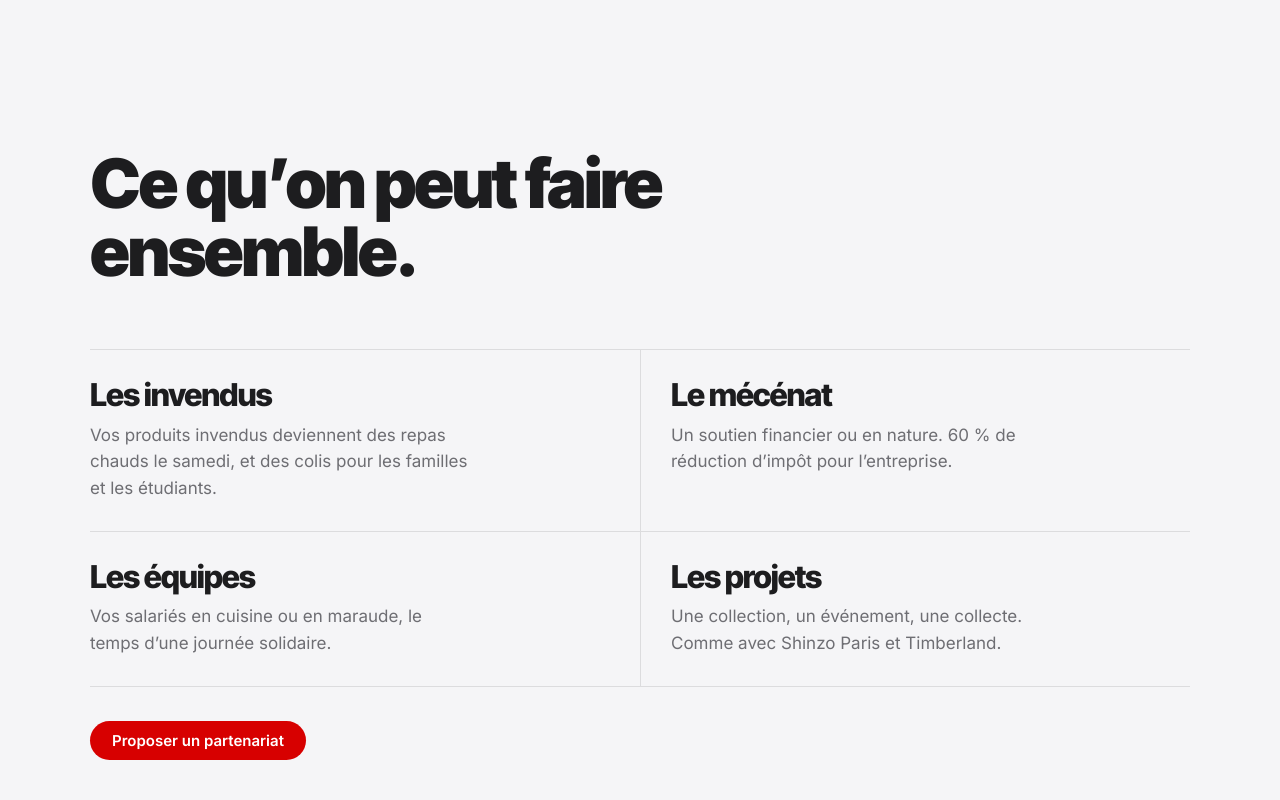
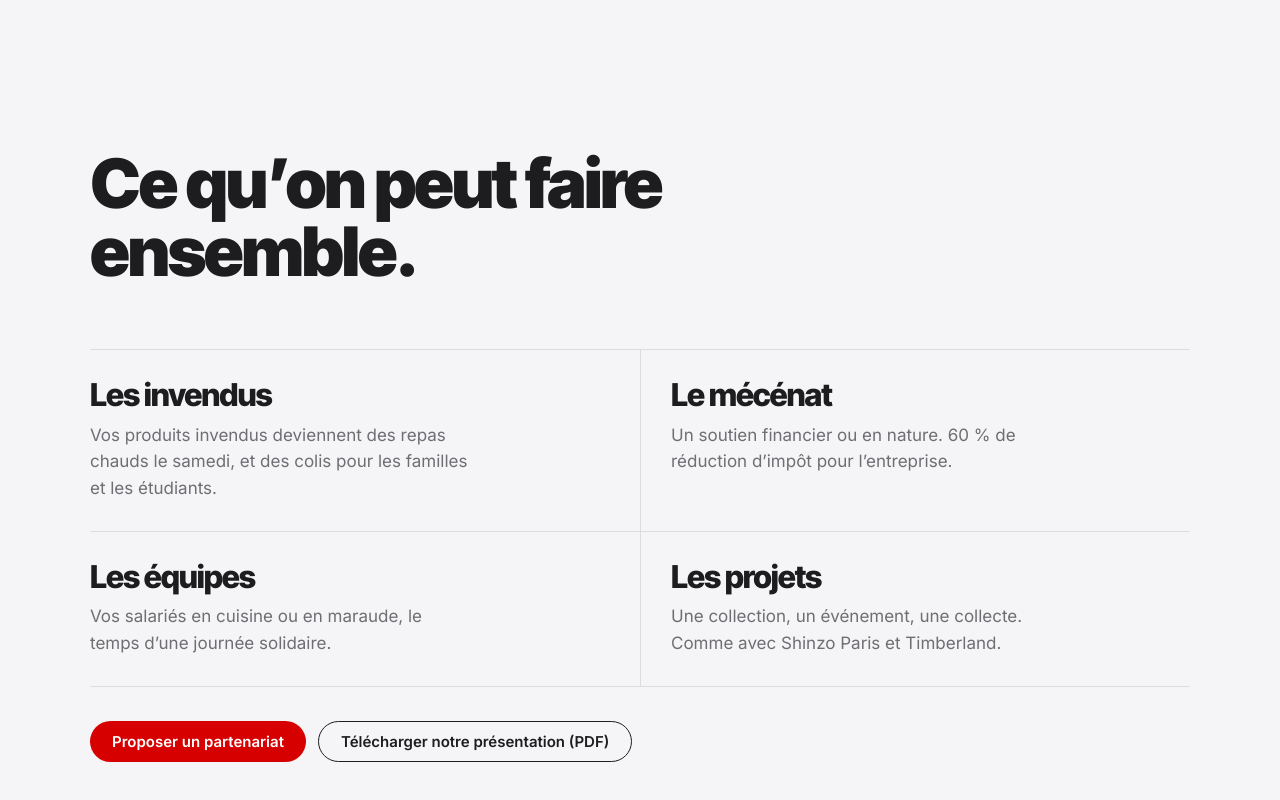
Before and after one commit to O-COEUR-DE-LA-RUE/ocoeurdelarue-site, a plain HTML site: page partenaires.html in a window 1280 px wide. Shown: the part 2136-2936 px from the top of the page. Drawn offline with Linux system fonts and the light colour scheme.

Commit message:
Présentation partenaires

```diff
--- a/partenaires.html
+++ b/partenaires.html
@@ -169,6 +169,7 @@
       </ul>
       <div class="actions">
         <a class="btn btn-red" href="mailto:laurent@ocoeurdelarue.org?subject=Partenariat%20O%20C%C5%93ur%20de%20la%20Rue">Proposer un partenariat</a>
+        <a class="btn btn-line" href="/presentation-o-coeur-de-la-rue-2026.pdf" download>Télécharger notre présentation (PDF)</a>
       </div>
     </div>
   </section>
```
Also changed, not shown: 1 other file.
